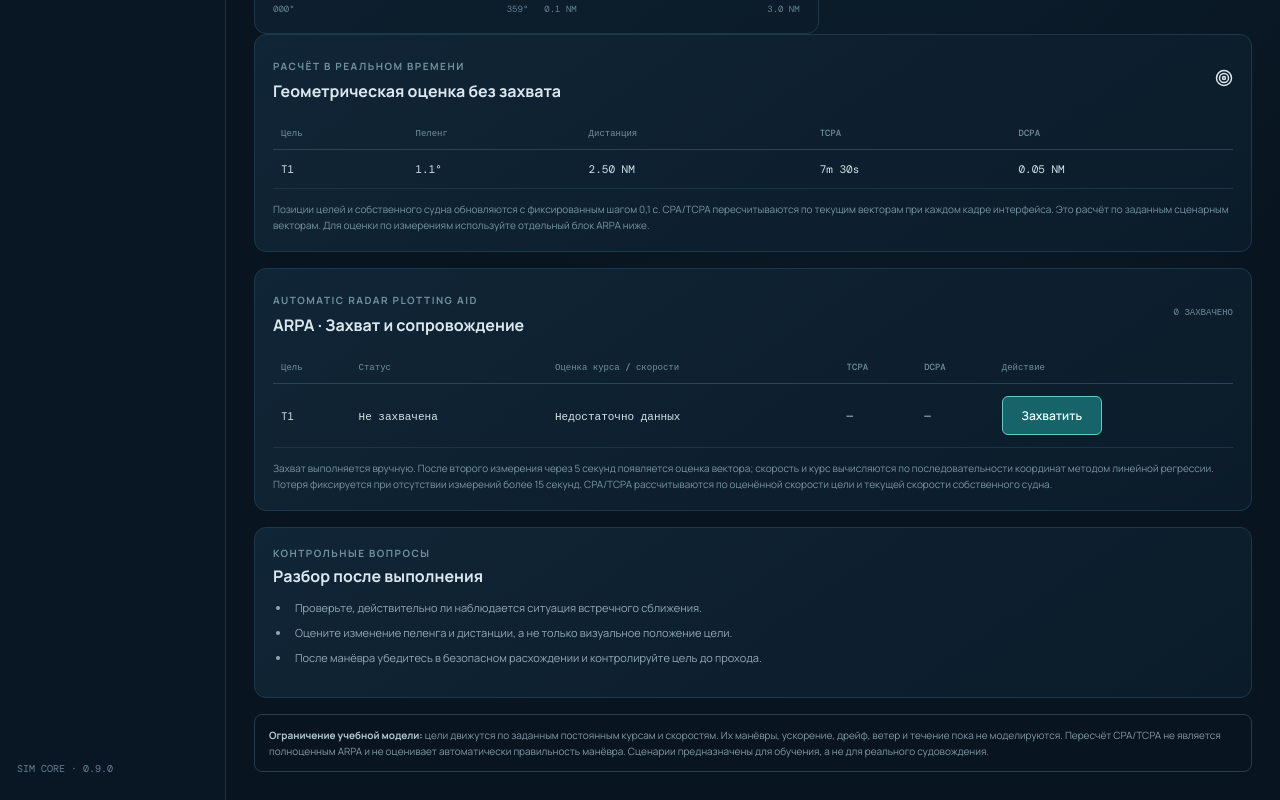
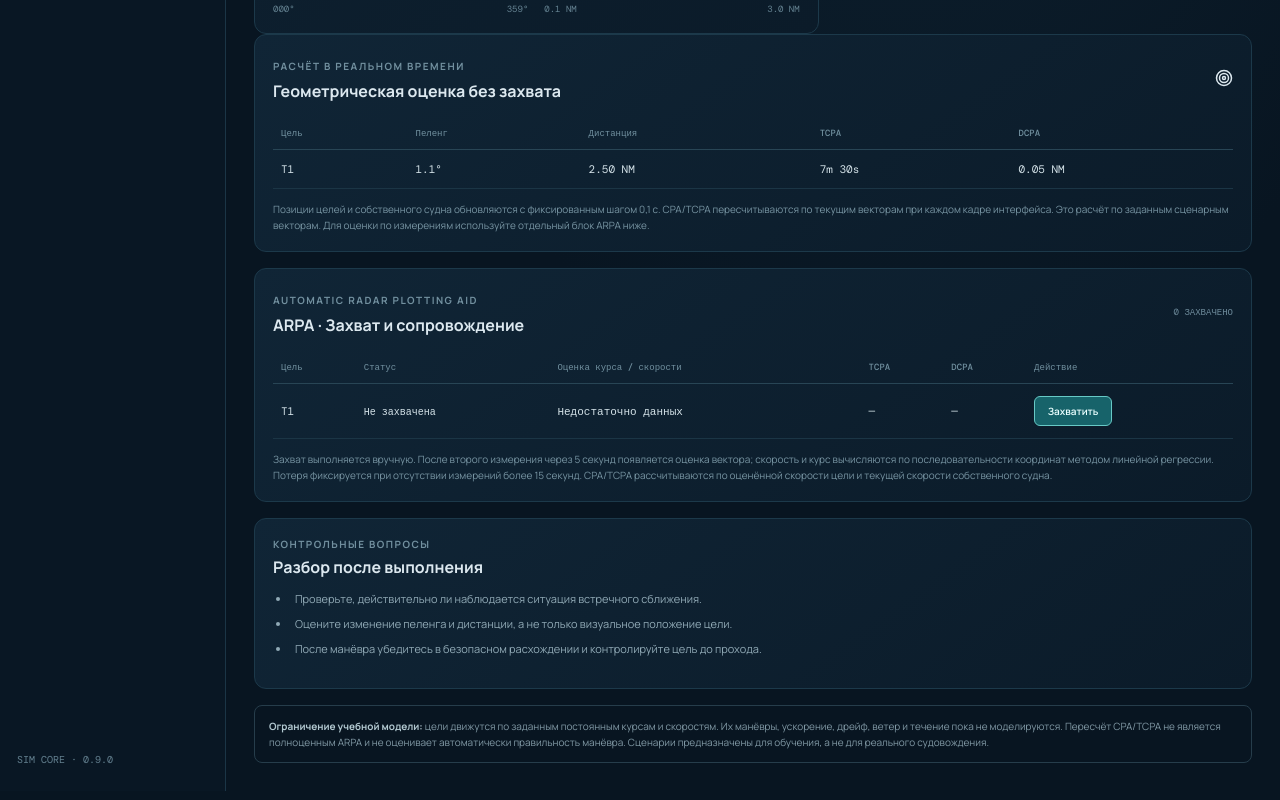
Before and after one commit to quvok/OpenOOW, a React (Vite) app: page / in a window 1280 px wide. Shown: the part 1160-1960 px from the top of the page. Built offline with nearby package versions, Linux system fonts and the light colour scheme.

Commit message:
Style ARPA tracking table

```diff
--- a/src/ui/styles.css
+++ b/src/ui/styles.css
@@ -24,3 +24,7 @@
 .target-trail{fill:none;stroke:#d99b5c;stroke-width:1.7;stroke-linecap:round;stroke-linejoin:round;stroke-dasharray:2 3;opacity:.58;pointer-events:none}
 
 .trail-dot{background:#d99b5c}
+
+
+/* ARPA acquisition and tracking panel */
+.arpa-table{min-width:760px}.arpa-status{font-size:10px}.arpa-status.acquiring{color:#e5c477}.arpa-status.tracking{color:#8ee0b8}.arpa-status.lost{color:#ef9a91}.arpa-action{padding:7px 10px;min-width:78px;font-size:10px}.arpa-panel{margin-bottom:16px}
```
